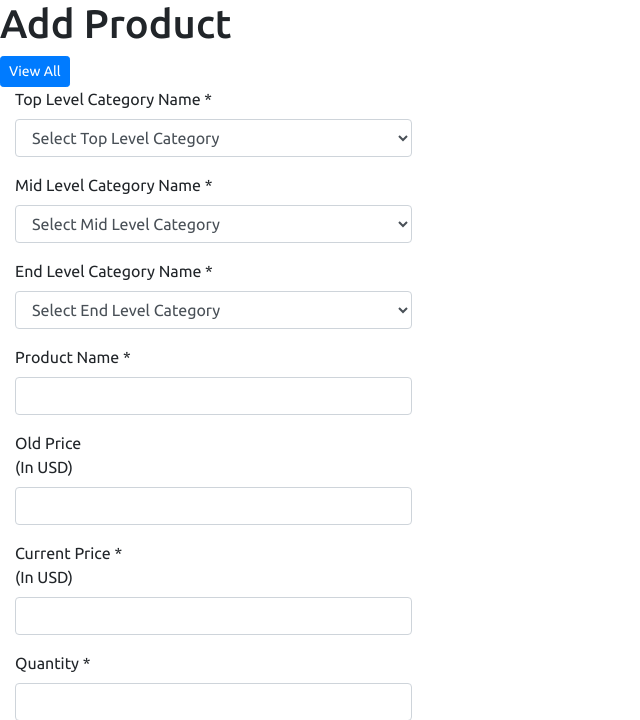
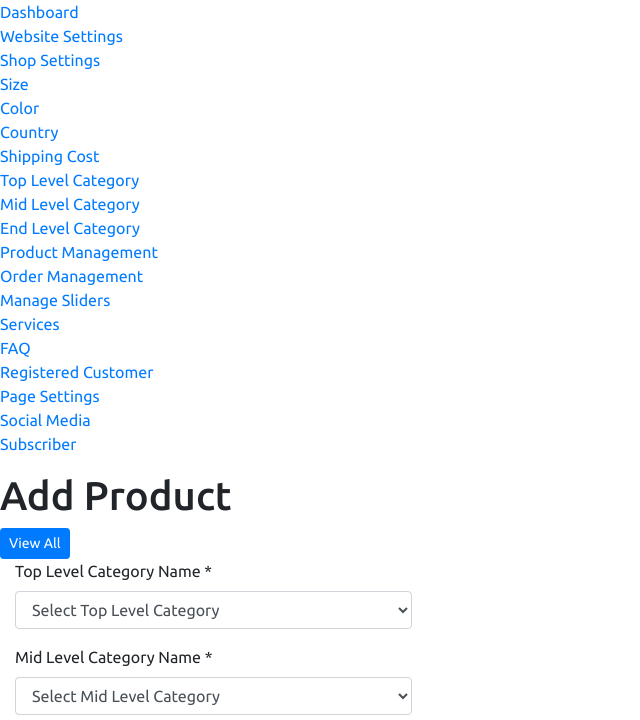
Before and after one commit to seyan5/lasorpresa, a PHP site: page /admin/product/product-add.php in a window 1280 px wide. Shown: the top 720 px of the page, without its empty margins (0-640 px from the left). Run offline with PHP 8.4, Linux system fonts and the light colour scheme; a user stored in the database is signed in; data comes from the database, SQL or seed files in the repository; data that the repository does not hold is empty.

Commit message:
test header

```diff
--- a/admin/header.php
+++ b/admin/header.php
@@ -35,6 +35,104 @@ if(!isset($_SESSION['user'])) {
     <script src="https://code.jquery.com/jquery-3.6.0.min.js"></script>
 
 </head>
+
+<aside class="main-sidebar">
+    		<section class="sidebar">
+
+      			<ul class="sidebar-menu">
+
+			        <li class="treeview <?php if($cur_page == 'index.php') {echo 'active';} ?>">
+			          <a href="index.php">
+			            <i class="fa fa-dashboard"></i> <span>Dashboard</span>
+			          </a>
+			        </li>
+
+
+			        <li class="treeview <?php if( ($cur_page == 'settings.php') ) {echo 'active';} ?>">
+			          <a href="settings.php">
+			            <i class="fa fa-sliders"></i> <span>Website Settings</span>
+			          </a>
+			        </li>
+
+                    <li class="treeview <?php if( ($cur_page == 'size.php') || ($cur_page == 'size-add.php') || ($cur_page == 'size-edit.php') || ($cur_page == 'color.php') || ($cur_page == 'color-add.php') || ($cur_page == 'color-edit.php') || ($cur_page == 'country.php') || ($cur_page == 'country-add.php') || ($cur_page == 'country-edit.php') || ($cur_page == 'shipping-cost.php') || ($cur_page == 'shipping-cost-edit.php') || ($cur_page == 'top-category.php') || ($cur_page == 'top-category-add.php') || ($cur_page == 'top-category-edit.php') || ($cur_page == 'mid-category.php') || ($cur_page == 'mid-category-add.php') || ($cur_page == 'mid-category-edit.php') || ($cur_page == 'end-category.php') || ($cur_page == 'end-category-add.php') || ($cur_page == 'end-category-edit.php') ) {echo 'active';} ?>">
+                        <a href="#">
+                            <i class="fa fa-cogs"></i>
+                            <span>Shop Settings</span>
+                            <span class="pull-right-container">
+								<i class="fa fa-angle-left pull-right"></i>
+							</span>
+                        </a>
+                        <ul class="treeview-menu">
+                            <li><a href="size.php"><i class="fa fa-circle-o"></i> Size</a></li>
+                            <li><a href="color.php"><i class="fa fa-circle-o"></i> Color</a></li>
+                            <li><a href="country.php"><i class="fa fa-circle-o"></i> Country</a></li>
+                            <li><a href="shipping-cost.php"><i class="fa fa-circle-o"></i> Shipping Cost</a></li>
+                            <li><a href="top-category.php"><i class="fa fa-circle-o"></i> Top Level Category</a></li>
+                            <li><a href="mid-category.php"><i class="fa fa-circle-o"></i> Mid Level Category</a></li>
+                            <li><a href="end-category.php"><i class="fa fa-circle-o"></i> End Level Category</a></li>
+                        </ul>
+                    </li>
+
+
+                    <li class="treeview <?php if( ($cur_page == 'product.php') || ($cur_page == 'product-add.php') || ($cur_page == 'product-edit.php') ) {echo 'active';} ?>">
+                        <a href="product.php">
+                            <i class="fa fa-shopping-bag"></i> <span>Product Management</span>
+                        </a>
+                    </li>
+
+
+                    <li class="treeview <?php if( ($cur_page == 'order.php') ) {echo 'active';} ?>">
+                        <a href="order.php">
+                            <i class="fa fa-sticky-note"></i> <span>Order Management</span>
+                        </a>
+                    </li>
+
+
+                     <li class="treeview <?php if( ($cur_page == 'slider.php') ) {echo 'active';} ?>">
+			          <a href="slider.php">
+			            <i class="fa fa-picture-o"></i> <span>Manage Sliders</span>
+			          </a>
+			        </li>
+                    <!-- Icons to be displayed on Shop -->
+			        <li class="treeview <?php if( ($cur_page == 'service.php') ) {echo 'active';} ?>">
+			          <a href="service.php">
+			            <i class="fa fa-list-ol"></i> <span>Services</span>
+			          </a>
+			        </li>
+
+			      			        <li class="treeview <?php if( ($cur_page == 'faq.php') ) {echo 'active';} ?>">
+			          <a href="faq.php">
+			            <i class="fa fa-question-circle"></i> <span>FAQ</span>
+			          </a>
+			        </li>
+
+						<li class="treeview <?php if( ($cur_page == 'customer.php') || ($cur_page == 'customer-add.php') || ($cur_page == 'customer-edit.php') ) {echo 'active';} ?>">
+			          <a href="customer.php">
+			            <i class="fa fa-user-plus"></i> <span>Registered Customer</span>
+			          </a>
+			        </li>
+
+			        <li class="treeview <?php if( ($cur_page == 'page.php') ) {echo 'active';} ?>">
+			          <a href="page.php">
+			            <i class="fa fa-tasks"></i> <span>Page Settings</span>
+			          </a>
+			        </li>
+
+			        <li class="treeview <?php if( ($cur_page == 'social-media.php') ) {echo 'active';} ?>">
+			          <a href="social-media.php">
+			            <i class="fa fa-globe"></i> <span>Social Media</span>
+			          </a>
+			        </li>
+
+			        <li class="treeview <?php if( ($cur_page == 'subscriber.php')||($cur_page == 'subscriber.php') ) {echo 'active';} ?>">
+			          <a href="subscriber.php">
+			            <i class="fa fa-hand-o-right"></i> <span>Subscriber</span>
+			          </a>
+			        </li>
+
+      			</ul>
+    		</section>
+  		</aside>
 
 <script>
     $(document).ready(function () {
```
